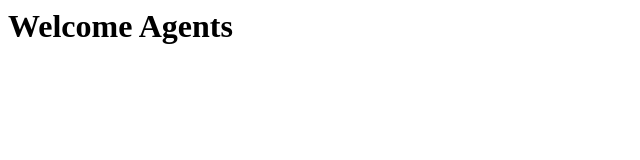
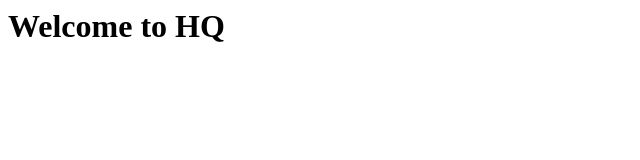
Before and after one commit to yonatanbetito/Conflict_Practice, a plain HTML site: page index.html in a window 1280 px wide. Shown: the full height of the page, 0-640 px from the left. Drawn offline with Linux system fonts and the light colour scheme.

Commit message:
feat: hero says 'Welcome to HQ

```diff
--- a/index.html
+++ b/index.html
@@ -1 +1 @@
-<h1 id="hero-title">Welcome Agents</h1>
+<h1 id="hero-title">Welcome to HQ</h1>
```
